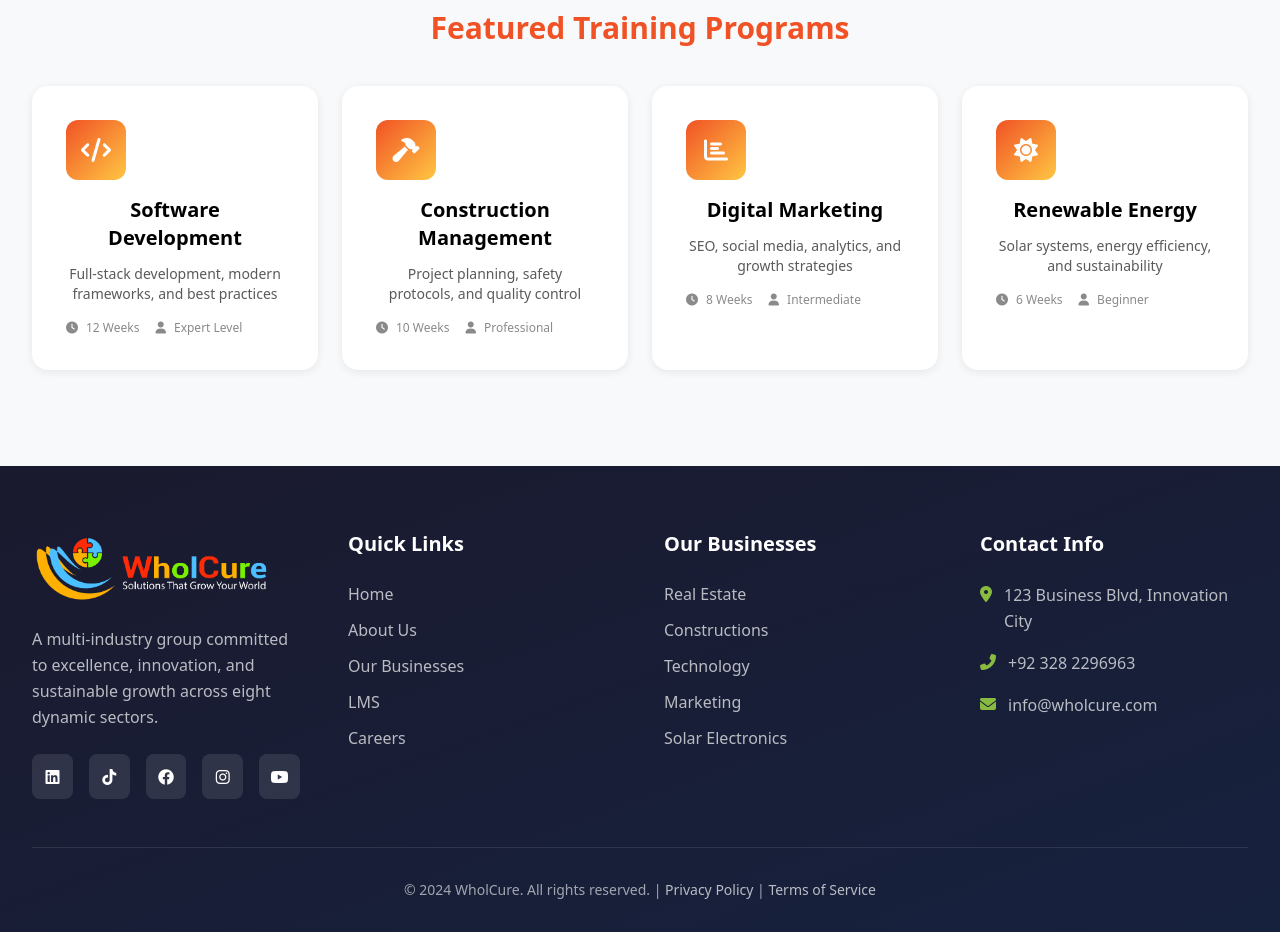
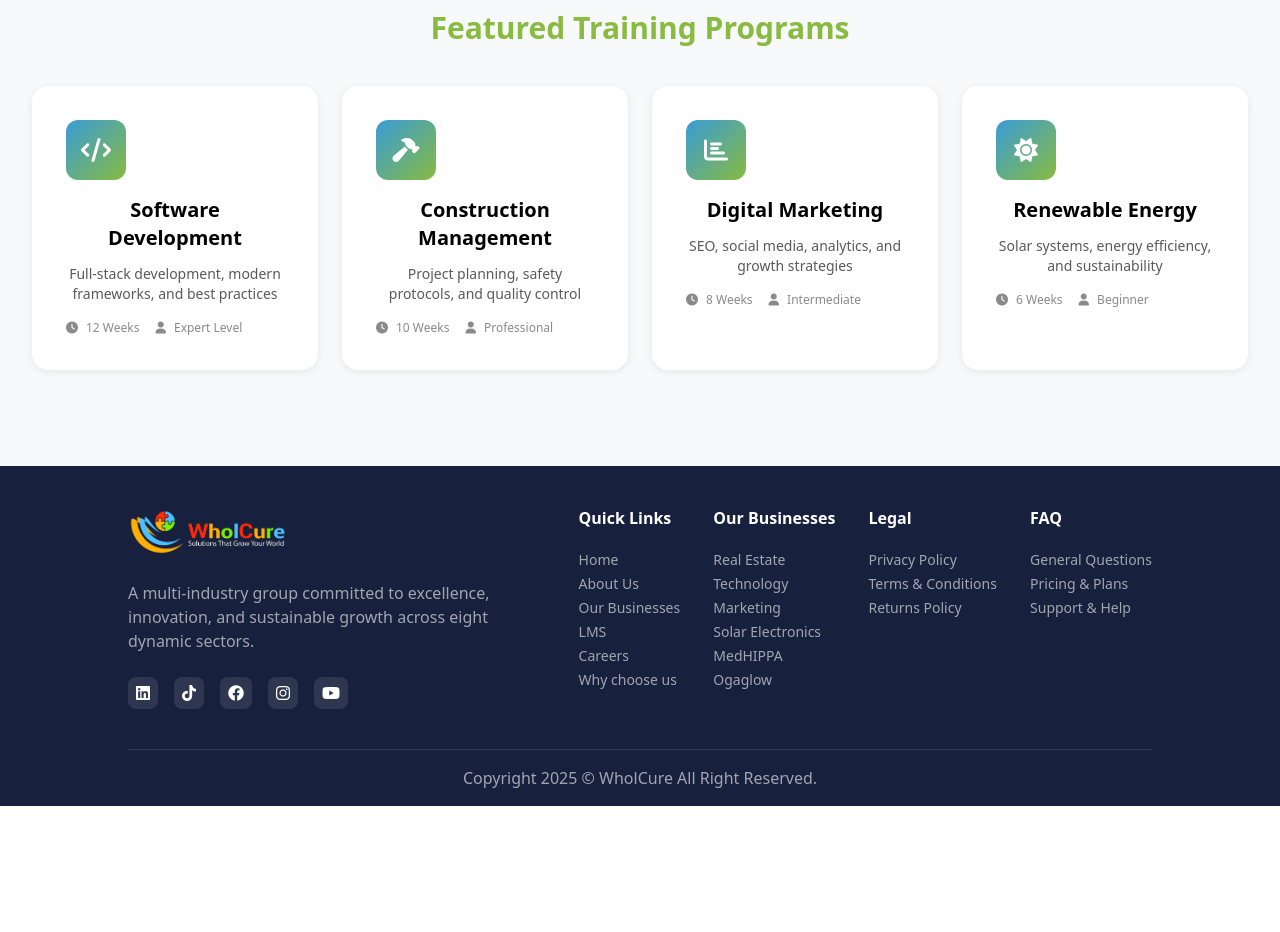
Before and after one commit to Anik-Zod/Wholcure, a Next.js app: page /lms in a window 1280 px wide. Shown: the part 680-1612 px from the top of the page. After the commit the page ends 1486 px from the top, so only its background shows below. Built offline with nearby package versions, Linux system fonts and the light colour scheme.

Commit message:
feat: Add LMS page and new footer components, updating dependencies.

```diff
--- a/app/components/Footer.tsx
+++ b/app/components/Footer.tsx
@@ -1,3 +1,5 @@
+
+import { MapPin, Phone, Mail } from 'lucide-react';
 
 export default function Footer() {
     const footerLinks = [
@@ -6,14 +8,37 @@ export default function Footer() {
         { name: 'Our Businesses', href: '/#businesses' },
         { name: 'LMS', href: '/#lms' },
         { name: 'Careers', href: '/careers' },
+        { name: 'Why choose us', href: '/careers' },
+    ];
+
+    const legalLinks = [
+        { name: 'Privacy Policy', href: '/privacy-policy' },
+        { name: 'Terms & Conditions', href: '/terms-of-use' },
+        { name: 'Returns Policy', href: '/terms-of-use' },
+        // { name: 'Sections', href: '/terms-of-use' },
+    ];
+
+    const FAQLinks = [
+        { name: 'General Questions', href: '/faq' },
+        { name: 'Pricing & Plans', href: '/contact' },
+        { name: 'Support & Help', href: '/contact' },
     ];
 
     const businessLinks = [
         { name: 'Real Estate', href: '/#businesses' },
-        { name: 'Constructions', href: '/#businesses' },
+        // { name: 'Constructions', href: '/#businesses' },
         { name: 'Technology', href: '/#businesses' },
         { name: 'Marketing', href: '/#businesses' },
         { name: 'Solar Electronics', href: '/#businesses' },
+        // { name: 'Electronics', href: '/#businesses' },
+        // { name: 'Packaging', href: '/#businesses' },
+        // { name: 'Legal Services', href: '/#businesses' },
+        // { name: 'Business Development', href: '/#businesses' },
+        { name: 'MedHIPPA', href: '/#businesses' },
+        // { name: 'Institute', href: '/#businesses' },
+        { name: 'Ogaglow', href: '/#businesses' },
+        // { name: 'Motors', href: '/#businesses' },
+
     ];
 
 
@@ -21,18 +46,21 @@ export default function Footer() {
     return (
         <footer className="footer bg-gradient-to-br from-[#1a1a2e] to-[#16213e] text-white pt-16 pb-8">
             <div className="container max-w-7xl mx-auto px-8">
-                <div className="grid grid-cols-1 md:grid-cols-2 lg:grid-cols-4 gap-12 mb-12">
+                <div className="grid grid-cols-1 md:grid-cols-2 lg:grid-cols-5 gap-8 mb-12">
+
                     <div className="footer-section">
-                        <img src="White tagline logo.pdf.png" alt="wholcure" className="w-60 pb-5 " />
+                        <img src="White tagline logo.pdf.png" alt="wholcure" className="w-40 pb-5 " />
                         <p className="text-white/70 leading-relaxed mb-6">A multi-industry group committed to excellence, innovation, and sustainable growth across eight dynamic sectors.</p>
                         <div className="flex gap-4 mt-6">
                             {['linkedin', 'tiktok', 'facebook', 'instagram', 'youtube'].map((social, i) => (
-                                <a key={i} href="#" aria-label={social} className="w-[45px] h-[45px] flex items-center justify-center bg-white/10 rounded-lg transition-all duration-300 hover:bg-primary hover:-translate-y-1">
+                                <a key={i} href="#" aria-label={social} className="py-2 px-2 flex items-center justify-center bg-white/10 rounded-lg transition-all duration-300 hover:bg-primary hover:-translate-y-1">
                                     <i className={`fab fa-${social}`}></i>
                                 </a>
                             ))}
                         </div>
                     </div>
+
+                    {/* quick links */}
                     <div className="footer-section">
                         <h4 className="text-xl font-bold mb-6">Quick Links</h4>
                         <ul>
@@ -43,6 +71,8 @@ export default function Footer() {
                             ))}
                         </ul>
                     </div>
+
+                    {/* our business  */}
                     <div className="footer-section">
                         <h4 className="text-xl font-bold mb-6">Our Businesses</h4>
                         <ul>
@@ -53,17 +83,51 @@ export default function Footer() {
                             ))}
                         </ul>
                     </div>
+
+
+                    {/* leagl  */}
+                    <div className="footer-section">
+                        <h4 className="text-xl font-bold mb-6">Legal</h4>
+                        <ul>
+                            {legalLinks.map((link, i) => (
+                                <li key={i} className="mb-3">
+                                    <a href={link.href} className="text-white/70 transition-all duration-300 hover:text-white hover:pl-2">{link.name}</a>
+                                </li>
+                            ))}
+                        </ul>
+                    </div>
+
+                    {/* faq  */}
+                    <div className="footer-section ">
+                        <h4 className="text-xl font-bold mb-6">FAQ</h4>
+                        <ul>
+                            {FAQLinks.map((link, i) => (
+                                <li key={i} className="mb-3">
+                                    <a href={link.href} className="text-white/70 transition-all duration-300 hover:text-white hover:pl-2">{link.name}</a>
+                                </li>
+                            ))}
+                        </ul>
+                    </div>
                     <div className="footer-section">
                         <h4 className="text-xl font-bold mb-6">Contact Info</h4>
                         <ul className="space-y-4">
-                            <li className="flex items-start gap-3 text-white/70 leading-relaxed">
-                                <i className="fas fa-map-marker-alt text-secondary mt-1"></i> 123 Business Blvd, Innovation City
+                            <li className="flex items-start gap-3 text-white/70 leading-relaxed group">
+                                <div className='bg-white/20 py-2 px-3 rounded-lg'>
+                                    <MapPin className="w-5 h-5 text-secondary mt-1 group-hover:scale-125 transition-all text-white" />
+                                </div>
+                                <span>123 Business Blvd, Innovation City</span>
                             </li>
-                            <li className="flex items-start gap-3 text-white/70 leading-relaxed">
-                                <i className="fas fa-phone-alt text-secondary mt-1"></i>  +92 328 2296963
+                            <li className="flex items-start gap-3 text-white/70 leading-relaxed group">
+                                <div className='bg-white/20 py-2 px-3 rounded-lg'>
+                                    <Phone className="w-5 h-5 text-secondary mt-1 group-hover:scale-125 transition-all text-white" />
+                                </div>
+                                <span>+92 328 2296963</span>
                             </li>
-                            <li className="flex items-start gap-3 text-white/70 leading-relaxed">
-                                <i className="fas fa-envelope text-secondary mt-1"></i> info@wholcure.com
+                            <li className="flex items-start gap-3 text-white/70 leading-relaxed group">
+                                <div className='bg-white/20 py-2 px-3 rounded-lg'>
+                                    <Mail className="w-5 h-5 text-secondary mt-1 group-hover:scale-125 transition-all text-white" />
+                                </div>
+                                <span>info@wholcure.com</span>
                             </li>
                         </ul>
                     </div>
--- /dev/null
+++ b/app/components/Footer2.tsx
@@ -0,0 +1,95 @@
+const Footer2 = () => {
+    const linkSections = [
+        {
+            title: "Quick Links",
+            links: ["Home", "About Us", "Our Businesses", "LMS", "Careers", "Why choose us"]
+        },
+        {
+            title: "Our Businesses",
+            links: ["Real Estate", "Technology", "Marketing", "Solar Electronics", "MedHIPPA", "Ogaglow"]
+        },
+        {
+            title: "Legal",
+            links: ["Privacy Policy", "Terms & Conditions", "Returns Policy"]
+        },
+        {
+            title: "FAQ",
+            links: ["General Questions", "Pricing & Plans", "Support & Help"]
+        }
+    ];
+    const footerLinks = [
+        { name: 'Home', href: '/#home' },
+        { name: 'About Us', href: '/#about' },
+        { name: 'Our Businesses', href: '/#businesses' },
+        { name: 'LMS', href: '/#lms' },
+        { name: 'Careers', href: '/careers' },
+        { name: 'Why choose us', href: '/careers' },
+    ];
+
+    const legalLinks = [
+        { name: 'Privacy Policy', href: '/privacy-policy' },
+        { name: 'Terms & Conditions', href: '/terms-of-use' },
+        { name: 'Returns Policy', href: '/terms-of-use' },
+        // { name: 'Sections', href: '/terms-of-use' },
+    ];
+
+    const FAQLinks = [
+        { name: 'General Questions', href: '/faq' },
+        { name: 'Pricing & Plans', href: '/contact' },
+        { name: 'Support & Help', href: '/contact' },
+    ];
+
+    const businessLinks = [
+        { name: 'Real Estate', href: '/#businesses' },
+        // { name: 'Constructions', href: '/#businesses' },
+        { name: 'Technology', href: '/#businesses' },
+        { name: 'Marketing', href: '/#businesses' },
+        { name: 'Solar Electronics', href: '/#businesses' },
+        // { name: 'Electronics', href: '/#businesses' },
+        // { name: 'Packaging', href: '/#businesses' },
+        // { name: 'Legal Services', href: '/#businesses' },
+        // { name: 'Business Development', href: '/#businesses' },
+        { name: 'MedHIPPA', href: '/#businesses' },
+        // { name: 'Institute', href: '/#businesses' },
+        { name: 'Ogaglow', href: '/#businesses' },
+        // { name: 'Motors', href: '/#businesses' },
+
+    ];
+    return (
+        <div className="px-6 md:px-16 lg:px-24 xl:px-32 bg-[#17203C]">
+            <div className="flex flex-col md:flex-row items-start justify-between gap-10 py-10 border-b border-gray-500/30 text-gray-500">
+                <div>
+                    <img className="w-34 md:w-40" src="White tagline logo.pdf.png" alt="dummyLogoColored" />
+                    <p className="max-w-[410px] mt-6 text-white/60">A multi-industry group committed to excellence, innovation, and sustainable growth across eight dynamic sectors.</p>
+
+                    <div className="flex gap-4 mt-6">
+                        {['linkedin', 'tiktok', 'facebook', 'instagram', 'youtube'].map((social, i) => (
+                            <a key={i} href="#" aria-label={social} className="py-2 px-2 text-white flex items-center justify-center bg-white/10 rounded-lg transition-all duration-300 hover:bg-primary hover:-translate-y-1">
+                                <i className={`fab fa-${social}`}></i>
+                            </a>
+                        ))}
+                    </div>
+                </div>
+                <div className="flex flex-wrap justify-between w-full md:w-[56%] gap-5">
+                    {linkSections.map((section, index) => (
+                        <div key={index}>
+                            <h3 className="font-semibold text-base text-gray-900 md:mb-5 mb-2 text-white">{section.title}</h3>
+                            <ul className="text-sm space-y-1">
+                                {section.links.map((link, i) => (
+                                    <li key={i}>
+                                        <a href="#" className="hover:underline transition text-white/60">{link}</a>
+                                    </li>
+                                ))}
+                            </ul>
+                        </div>
+                    ))}
+                </div>
+            </div>
+            <p className="py-4 text-center text-sm md:text-base text-white/60">
+                Copyright 2025 © <a href="#">WholCure</a> All Right Reserved.
+            </p>
+        </div>
+    );
+};
+
+export default Footer2;
--- a/app/layout.tsx
+++ b/app/layout.tsx
@@ -8,6 +8,7 @@ import ApplicationModal from './components/ApplicationModal';
 import ClientEffects from './components/ClientEffects';
 import CustomCursor from './components/CustomCursor';
 import { ModalProvider } from './context/ModalContext';
+import Footer2 from './components/Footer2';
 
 const inter = Inter({ subsets: ['latin'], variable: '--font-primary' });
 const poppins = Poppins({
@@ -35,7 +36,8 @@ export default function RootLayout({
         <ModalProvider>
           <Navbar />
           {children}
-          <Footer />
+          {/* <Footer /> */}
+          <Footer2 />
           <BackToTop />
           <ApplicationModal />
           <ClientEffects />
--- a/app/lms/page.tsx
+++ b/app/lms/page.tsx
@@ -15,13 +15,15 @@ export default function LMS() {
                     badge="LEARNING & DEVELOPMENT"
                     title="Learning Management"
                     highlightedText="System"
+                    gradient='bg-gradient-primary-reverse'
+                    badgeClass='bg-secondary/20 text-secondary'
                     description="Professional training and skill development for industry excellence"
                 />
 
                 <div className="grid grid-cols-1 md:grid-cols-3 gap-8 mb-16">
                     {/* Feature 1 */}
                     <div className="card-3d bg-white rounded-2xl p-8 shadow-custom-md transition-all duration-300 relative transform-style-3d hover:-translate-y-2 hover:shadow-custom-3d text-center group">
-                        <div className="w-[90px] h-[90px] mx-auto mb-6 flex items-center justify-center bg-gradient-secondary rounded-full text-white text-4xl shadow-custom-lg">
+                        <div className="w-[90px] h-[90px] mx-auto mb-6 flex items-center justify-center bg-gradient-primary-reverse rounded-full text-white text-4xl shadow-custom-lg">
                             <i className="fas fa-graduation-cap"></i>
                         </div>
                         <h3 className="text-2xl font-bold mb-4">Professional Training</h3>
@@ -29,7 +31,7 @@ export default function LMS() {
                     </div>
                     {/* Feature 2 */}
                     <div className="card-3d bg-white rounded-2xl p-8 shadow-custom-md transition-all duration-300 relative transform-style-3d hover:-translate-y-2 hover:shadow-custom-3d text-center group">
-                        <div className="w-[90px] h-[90px] mx-auto mb-6 flex items-center justify-center bg-gradient-secondary rounded-full text-white text-4xl shadow-custom-lg">
+                        <div className="w-[90px] h-[90px] mx-auto mb-6 flex items-center justify-center bg-gradient-primary-reverse rounded-full text-white text-4xl shadow-custom-lg">
                             <i className="fas fa-chart-line"></i>
                         </div>
                         <h3 className="text-2xl font-bold mb-4">Skill Development</h3>
@@ -37,7 +39,7 @@ export default function LMS() {
                     </div>
                     {/* Feature 3 */}
                     <div className="card-3d bg-white rounded-2xl p-8 shadow-custom-md transition-all duration-300 relative transform-style-3d hover:-translate-y-2 hover:shadow-custom-3d text-center group">
-                        <div className="w-[90px] h-[90px] mx-auto mb-6 flex items-center justify-center bg-gradient-secondary rounded-full text-white text-4xl shadow-custom-lg">
+                        <div className="w-[90px] h-[90px] mx-auto mb-6 flex items-center justify-center bg-gradient-primary-reverse rounded-full text-white text-4xl shadow-custom-lg">
                             <i className="fas fa-certificate"></i>
                         </div>
                         <h3 className="text-2xl font-bold mb-4">Certifications</h3>
@@ -46,11 +48,11 @@ export default function LMS() {
                 </div>
 
                 <div className="text-center mt-16">
-                    <h3 className="text-3xl font-bold mb-10 text-primary">Featured Training Programs</h3>
+                    <h3 className="text-3xl font-bold mb-10 text-secondary">Featured Training Programs</h3>
                     <div className="grid grid-cols-1 sm:grid-cols-2 lg:grid-cols-4 gap-6">
                         {courses.map((course, idx) => (
                             <div key={idx} className="card-3d bg-white p-8 rounded-2xl shadow-custom-sm transition-all duration-300 border-2 border-transparent hover:-translate-y-2 hover:shadow-custom-md hover:border-primary">
-                                <div className="w-[60px] h-[60px] flex items-center justify-center bg-gradient-primary rounded-xl text-white text-2xl mb-4">
+                                <div className="w-[60px] h-[60px] flex items-center justify-center bg-gradient-primary-reverse rounded-xl text-white text-2xl mb-4">
                                     <i className={`fas ${course.icon}`}></i>
                                 </div>
                                 <h4 className="text-xl font-bold mb-3">{course.title}</h4>
--- a/package.json
+++ b/package.json
@@ -12,6 +12,7 @@
     "@tailwindcss/postcss": "^4.1.18",
     "autoprefixer": "^10.4.23",
     "gsap": "^3.14.2",
+    "lucide-react": "^0.563.0",
     "next": "16.1.5",
     "postcss": "^8.5.6",
     "react": "19.2.3",
```
Also changed, not shown: 1 other file (tests, documents, lock files or other folders).
